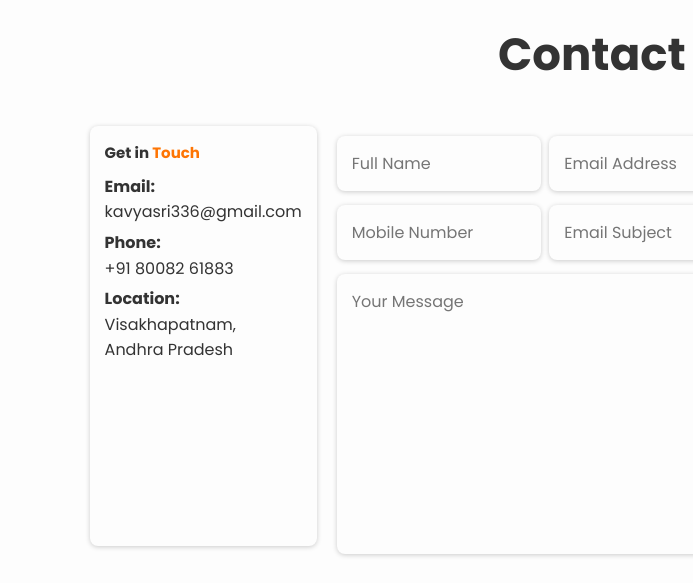
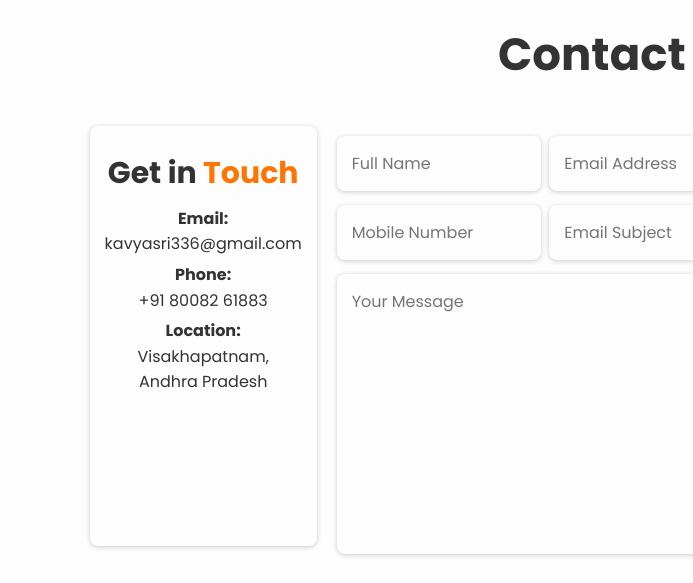
Before and after one commit to kavyasri2209/Kavyaportfolio, a plain HTML site: page index.html in a window 1280 px wide. Shown: the part 6040-6623 px from the top of the page, 0-693 px from the left. Drawn offline with nearby package versions, Linux system fonts and the light colour scheme.

Commit message:
Update style.css

```diff
--- a/style.css
+++ b/style.css
@@ -733,18 +733,21 @@ textarea.input-field {
     background: var(--bg-color);
     border-radius: .8rem;
     margin: .7rem 0;
+    padding-top: 25px;
     box-shadow: 0 .1rem .5rem var(--shadow-color);
 }
 
 .contact-info-box h3 {
-  font-size: 1.5rem;
+  font-size: 3rem;
   color: #333;
   margin-bottom: 1rem;
+  text-align: center;
 }
 
 .contact-info-box p {
   margin: 0.5rem 0;
   line-height: 1.6;
+    text-align: center;
 }
 
 .contact h2 {
```
